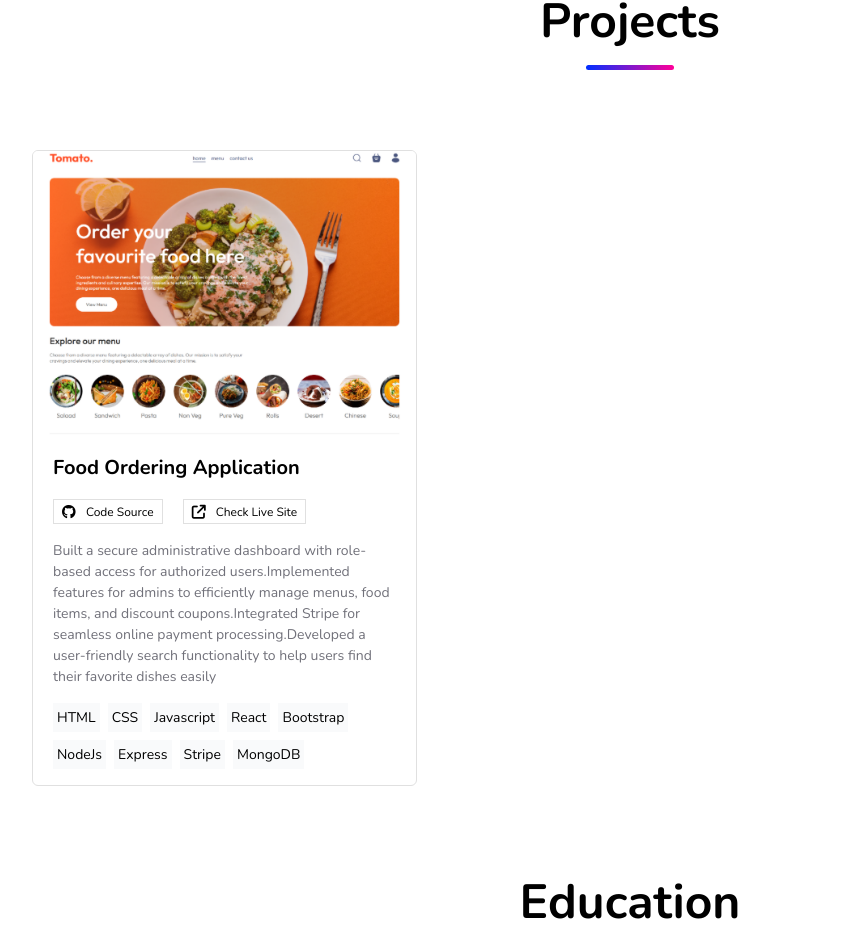
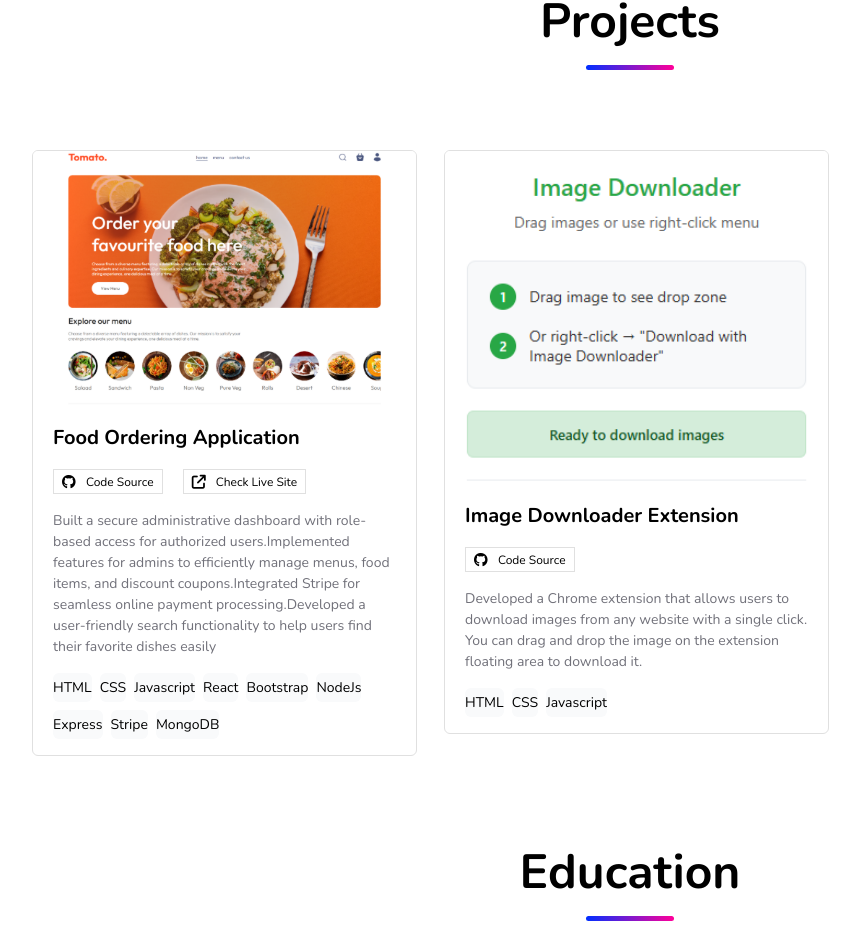
Before and after one commit to pratikmtele/Portfolio, a React (Vite) app: page / in a window 1280 px wide. Shown: the part 1701-2645 px from the top of the page, without its empty margins (10-870 px from the left). Built offline with nearby package versions, Linux system fonts and the light colour scheme.

Commit message:
Added Projects

```diff
--- a/src/assets/index.js
+++ b/src/assets/index.js
@@ -32,6 +32,7 @@ import Image from "./image.png";
 import LoadingImage from "./loading.gif";
 import Menu from "./menu.png";
 import Close from "./close.png";
+import ExtensionImage from "./Image_Downloader_Extension.png";
 
 // exporting project images
 export {
@@ -48,6 +49,7 @@ export {
   Image,
   Menu,
   Close,
+  ExtensionImage,
 };
 
 // exporting array of technologies and tools
--- a/src/components/Project.jsx
+++ b/src/components/Project.jsx
@@ -16,9 +16,10 @@ function Project({
       <img
         src={coverImage}
         alt="Project 1"
-        className="w-full sm:h-[286px] object-cover"
+        className="w-full sm:h-full object-cover"
       />
-      <h1 className="font-bold text-lg ml-5 mt-4">{title}</h1>
+      <div>
+        <h1 className="font-bold text-lg ml-5 mt-4">{title}</h1>
       <div id="links" className="flex">
         {isCodeSourced && (
           <a
@@ -46,11 +47,12 @@ function Project({
         {techs.map((tech) => (
           <div
             key={tech}
-            className="w-fit text-sm flex items-center bg-gray-white p-1"
+            className="w-fit text-sm flex items-center bg-gray-white py-1 rounded-md"
           >
             {tech}
           </div>
         ))}
+      </div>
       </div>
     </div>
   );
--- a/src/components/Projects.jsx
+++ b/src/components/Projects.jsx
@@ -1,6 +1,6 @@
 import React from "react";
 import { Container, Project } from "./index.js";
-import { FoodApplication } from "../assets/index.js";
+import { FoodApplication, ExtensionImage} from "../assets/index.js";
 
 function Projects() {
   const projects = [
@@ -25,6 +25,21 @@ function Projects() {
         "MongoDB",
       ],
     },
+    {
+      title: "Image Downloader Extension",
+      description:
+        "Developed a Chrome extension that allows users to download images from any website with a single click. You can drag and drop the image on the extension floating area to download it.",
+      coverImage: ExtensionImage,
+      isCodeSourced: true,
+      githubLink: "",
+      isSiteLive: false,
+      siteLink: "",
+      techs: [
+        "HTML",
+        "CSS",
+        "Javascript",
+      ],
+    }
   ];
 
   return (
--- a/src/components/Skill.jsx
+++ b/src/components/Skill.jsx
@@ -2,7 +2,7 @@ import React from "react";
 
 function Skill({ name, icon }) {
   return (
-    <div className="bg-gray-white rounded-md flex items-center w-[110px] h-[50px] gap-2 md:w-[190px] lg:w-[223px] md:h-[78px] md:gap-5 md:p-3">
+    <div className="bg-gray-white rounded-md flex shadow-md items-center w-[110px] h-[50px] gap-2 md:w-[190px] lg:w-[223px] md:h-[78px] md:gap-5 md:p-3">
       <img
         src={icon}
         alt={name}
```
Also changed, not shown: src/assets/Image_Downloader_Extension.png (added).
